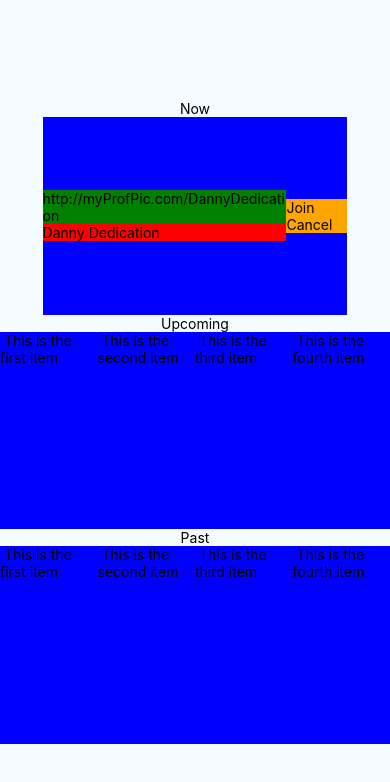
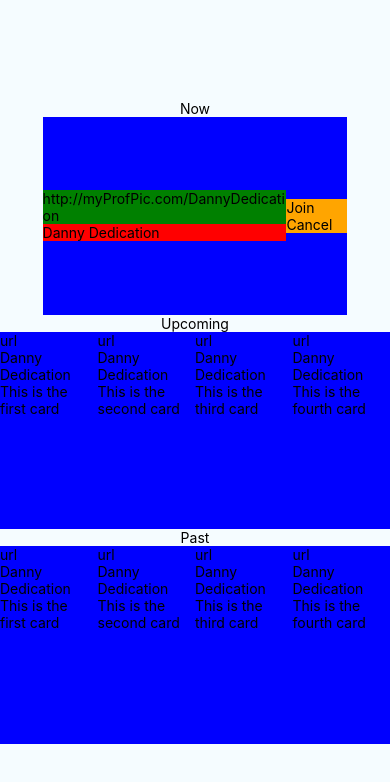
Before and after one commit to dgaeta/BaseFullStackReactNativeNode, a React Native app in the folder HeroMobileApp/: screen / in a window 390 px wide. Shown: the top 782 px of the page. Built offline with nearby package versions, Linux system fonts and the light colour scheme.

Commit message:
Added UserWithDescription Card

```diff
--- /dev/null
+++ b/HeroMobileApp/src/components/Cards/UserWithDescription.tsx
@@ -0,0 +1,68 @@
+/**
+ * Sample React Native App
+ * https://github.com/facebook/react-native
+ *
+ * @format
+ * @flow
+ */
+
+import React from 'react'
+import { Component } from 'react';
+import {Platform, StyleSheet, Text, View, Button} from 'react-native';
+
+export interface UserWithDescriptionProps {
+  username: string;
+  profileImageUrl: string;
+  description: string;
+}
+
+export interface UserWithDescriptionState {
+}
+
+export default class UserWithDescription extends Component<
+UserWithDescriptionProps,
+UserWithDescriptionState
+> {
+
+  constructor(props: UserWithDescriptionProps) {
+    super(props);
+
+    this.state = {
+    };
+  }
+
+  render() {
+    return (
+      <View style={styles.rowCard}>
+        <Text>{this.props.profileImageUrl}</Text>
+        <Text>{this.props.username}</Text>
+        <Text>{this.props.description}</Text>
+      </View>
+    );
+  }
+}
+
+const styles = StyleSheet.create({
+  cardContainer: {
+    flex: 1,
+    flexDirection: 'row',
+    alignItems: 'stretch',
+    alignContent: 'stretch'
+  },
+  rowCard: {
+    flex: 1,
+    flexDirection: 'column',
+    backgroundColor: 'blue',
+    alignItems: 'stretch',
+    alignContent: 'stretch',
+    flexWrap: 'wrap'
+  },
+  container: {
+    flex: 1,
+    flexDirection: 'column',
+    flexWrap: 'nowrap',
+    justifyContent: 'space-between',
+    alignItems: 'center',
+    backgroundColor: '#F5FCFF'
+  }
+});
--- a/HeroMobileApp/src/components/vidCalls/VidCalls.tsx
+++ b/HeroMobileApp/src/components/vidCalls/VidCalls.tsx
@@ -11,6 +11,7 @@ import { Component } from 'react';
 import {Platform, StyleSheet, Text, View, Button} from 'react-native';
 
 import UserWithActionButton from '../Cards/UserWithActionButton';
+import UserWithDescription from '../Cards/UserWithDescription';
 
 export interface IVidCallsProps {
 }
@@ -46,34 +47,50 @@ export default class VidCalls extends Component<IVidCallsProps, IVidCallsState>
 
         <Text>Upcoming</Text>
         <View style={styles.cardContainer}>
-          <View style={styles.rowCard}>
-            <Text> This is the first item</Text>
-          </View>
-          <View style={styles.rowCard}>
-            <Text> This is the second item</Text>
-          </View>
-          <View style={styles.rowCard}>
-            <Text> This is the third item</Text>
-          </View>
-          <View style={styles.rowCard}>
-            <Text> This is the fourth item</Text>
-          </View>
+          <UserWithDescription
+            profileImageUrl={'url'}
+            username={'Danny Dedication'}
+            description={'This is the first card'}
+          />
+          <UserWithDescription
+            profileImageUrl={'url'}
+            username={'Danny Dedication'}
+            description={'This is the second card'}
+          />
+          <UserWithDescription
+            profileImageUrl={'url'}
+            username={'Danny Dedication'}
+            description={'This is the third card'}
+          />
+          <UserWithDescription
+            profileImageUrl={'url'}
+            username={'Danny Dedication'}
+            description={'This is the fourth card'}
+          />
         </View>
 
         <Text>Past</Text>
         <View style={styles.cardContainer}>
-          <View style={styles.rowCard}>
-            <Text> This is the first item</Text>
-          </View>
-          <View style={styles.rowCard}>
-            <Text> This is the second item</Text>
-          </View>
-          <View style={styles.rowCard}>
-            <Text> This is the third item</Text>
-          </View>
-          <View style={styles.rowCard}>
-            <Text> This is the fourth item</Text>
-          </View>
+        <UserWithDescription
+            profileImageUrl={'url'}
+            username={'Danny Dedication'}
+            description={'This is the first card'}
+          />
+          <UserWithDescription
+            profileImageUrl={'url'}
+            username={'Danny Dedication'}
+            description={'This is the second card'}
+          />
+          <UserWithDescription
+            profileImageUrl={'url'}
+            username={'Danny Dedication'}
+            description={'This is the third card'}
+          />
+          <UserWithDescription
+            profileImageUrl={'url'}
+            username={'Danny Dedication'}
+            description={'This is the fourth card'}
+          />
         </View>
       </View>
     );
```
